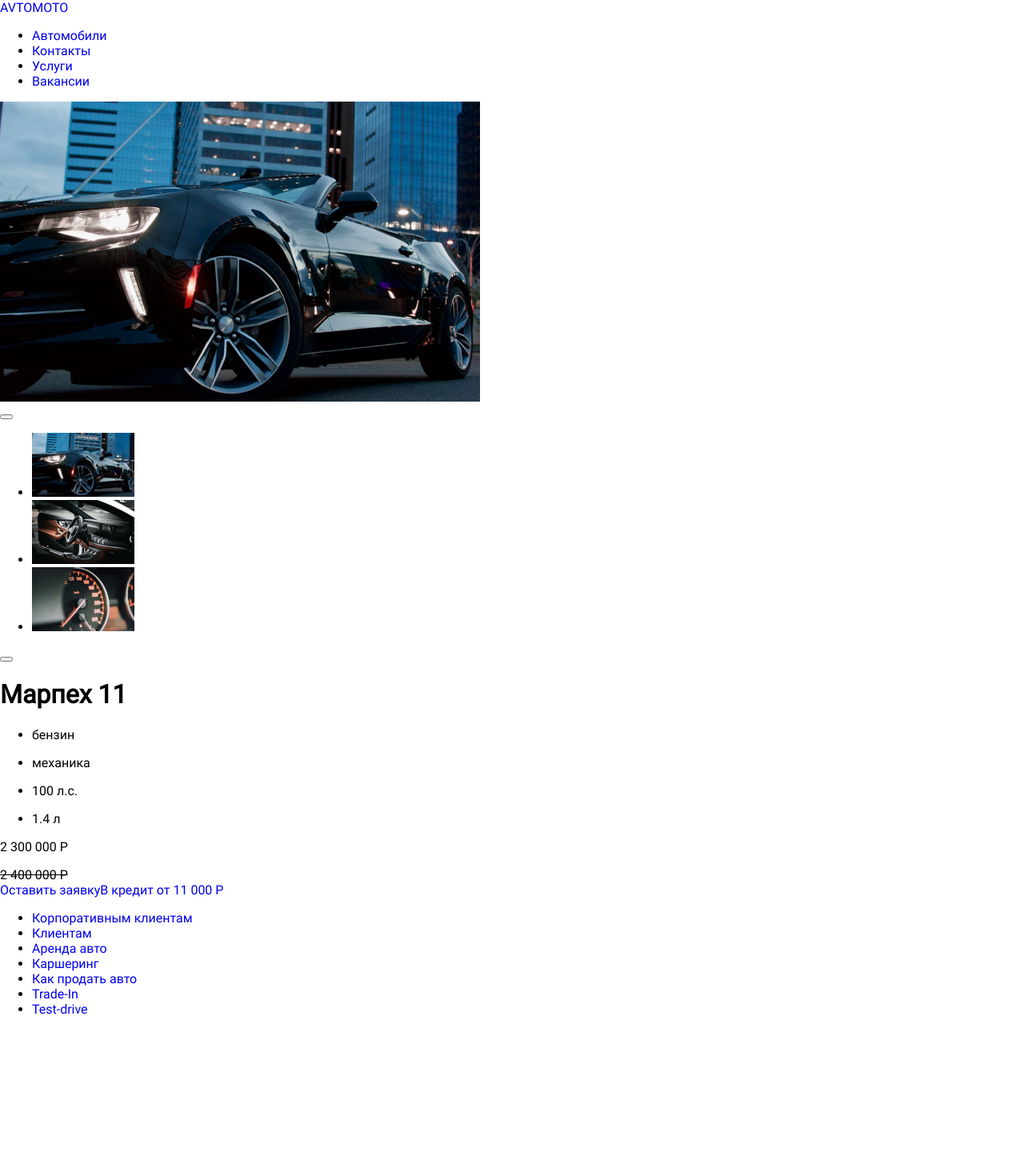
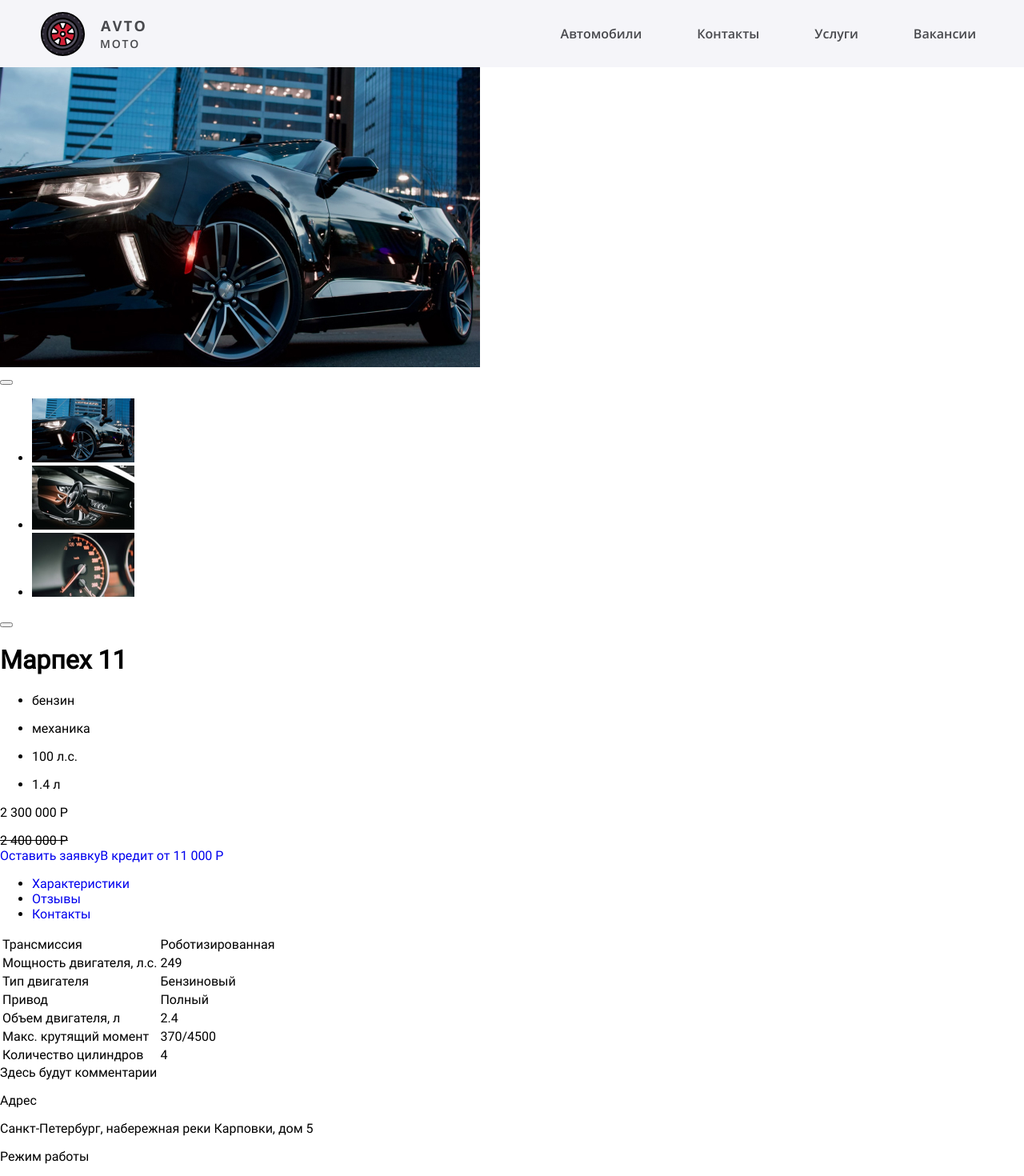
Before and after one commit to KaiZen-prog/avto-moto, a React app: page / in a window 1280 px wide. Shown: the top 1470 px of the page at 80% size. Before the commit the page ends 1287 px from the top, so only its background shows below. Built offline with nearby package versions, Linux system fonts and the light colour scheme; a web font is replaced by a local one.

Commit message:
Добавляет стилизованный хедер

```diff
--- a/src/components/app.jsx
+++ b/src/components/app.jsx
@@ -1,8 +1,8 @@
 import React from "react";
 import Header from "./header";
-import Slider from "./slider";
+import PromoSlider from "./promo-slider";
 import ProductCard from "./product-card";
-import Tab from "./tab";
+import InfoSlider from "./info-slider";
 import Footer from "./footer";
 
 const App = () => {
@@ -10,9 +10,9 @@ const App = () => {
     <>
       <Header/>
       <main>
-        <Slider/>
+        <PromoSlider/>
         <ProductCard/>
-        <Tab/>
+        <InfoSlider/>
       </main>
       <Footer/>
     </>
--- a/src/components/header.jsx
+++ b/src/components/header.jsx
@@ -3,27 +3,29 @@ import React from "react";
 const Header = () => {
   return (
     <header className="header">
+      <div className="header__wrapper">
         <a className="header__logo" href="#">
-        <span className="header__company--bigger">AVTO</span>
-        <span className="header__company--smaller">MOTO</span>
+          <p className="header__company header__company--bigger">AVTO</p>
+          <p className="header__company header__company--smaller">MOTO</p>
         </a>
 
         <nav className="header__nav">
           <ul className="header__nav-list">
-          <li className="header__nav-item">
+            <li>
               <a className="header__nav-link" href="#">Автомобили</a>
             </li>
-          <li className="header__nav-item">
+            <li>
               <a className="header__nav-link" href="#">Контакты</a>
             </li>
-          <li className="header__nav-item">
+            <li>
               <a className="header__nav-link header__nav-link--current" href="#">Услуги</a>
             </li>
-          <li className="header__nav-item">
+            <li>
               <a className="header__nav-link" href="#">Вакансии</a>
             </li>
           </ul>
         </nav>
+      </div>
     </header>
   );
 };
--- /dev/null
+++ b/src/components/info-slider.jsx
@@ -0,0 +1,142 @@
+import React from "react";
+
+const InfoSlider = () => {
+  return (
+    <div>
+      <div className="info-slider">
+        <ul className="info-slider__buttons-list">
+          <li>
+            <a className="info-slider__buttons-item info-slider__buttons-item--active" href="#nowhere">Характеристики</a>
+          </li>
+
+          <li>
+            <a className="info-slider__buttons-item" href="#nowhere">Отзывы</a>
+          </li>
+
+          <li>
+            <a className="info-slider__buttons-item" href="#nowhere">Контакты</a>
+          </li>
+        </ul>
+
+        <div className="info-slider__slides">
+          <div className="info-slider__slide info-slider__slide--active">
+            <table className="info-slider__parameters">
+              <tr className="info-slider__parameter">
+                <td className="info-slider__value">
+                  Трансмиссия
+                </td>
+
+                <td className="card__value">
+                  Роботизированная
+                </td>
+              </tr>
+
+              <tr className="info-slider__parameter">
+                <td className="info-slider__value">
+                  Мощность двигателя, л.с.
+                </td>
+
+                <td className="card__value">
+                  249
+                </td>
+              </tr>
+
+              <tr className="info-slider__parameter">
+                <td className="info-slider__value">
+                  Тип двигателя
+                </td>
+
+                <td className="card__value">
+                  Бензиновый
+                </td>
+              </tr>
+
+              <tr className="info-slider__parameter">
+                <td className="info-slider__value">
+                  Привод
+                </td>
+
+                <td className="card__value">
+                  Полный
+                </td>
+              </tr>
+
+              <tr className="info-slider__parameter">
+                <td className="info-slider__value">
+                  Объем двигателя, л
+                </td>
+
+                <td className="card__value">
+                  2.4
+                </td>
+              </tr>
+
+              <tr className="info-slider__parameter">
+                <td className="info-slider__value">
+                  Макс. крутящий момент
+                </td>
+
+                <td className="card__value">
+                  370/4500
+                </td>
+              </tr>
+
+              <tr className="info-slider__parameter">
+                <td className="info-slider__value">
+                  Количество цилиндров
+                </td>
+
+                <td className="card__value">
+                  4
+                </td>
+              </tr>
+            </table>
+          </div>
+
+          <div className="info-slider__slide">
+            Здесь будут комментарии
+          </div>
+
+          <div className="info-slider__slide">
+            <div className="info-slider__contacts-block">
+              <p className="info-slider__contacts-title">
+                Адрес
+              </p>
+              <p className="info-slider__contacts-line">
+                Санкт-Петербург, набережная реки Карповки, дом 5
+              </p>
+
+              <p className="info-slider__contacts-title">
+                Режим работы
+              </p>
+              <p className="info-slider__contacts-line">
+                Ежедневно, с 10:00 до 21:00
+              </p>
+
+              <p className="info-slider__contacts-title">
+                Телефон
+              </p>
+              <p className="info-slider__contacts-line">
+                8 (800) 333-55-99
+              </p>
+
+              <p className="info-slider__contacts-title">
+                E-mail
+              </p>
+              <p className="info-slider__contacts-line">
+                info@avto-moto.ru
+              </p>
+            </div>
+            <div className="info-slider__map">
+              Здесь будет карта
+            </div>
+          </div>
+        </div>
+      </div>
+    </div>
+  );
+};
+
+InfoSlider.displayName = `InfoSlider`;
+
+export default InfoSlider;
--- /dev/null
+++ b/src/components/promo-slider.jsx
@@ -0,0 +1,32 @@
+import React from "react";
+
+const PromoSlider = () => {
+  return (
+    <div className="promo-slider">
+      <div className="promo-slider__slide">
+        <img className="promo-slider__preview-image" src="img/desktop-slide-1.jpg" width="600" height="375" alt="превью автомобиля"/>
+      </div>
+      <div className="promo-slider__panel">
+        <button className="promo-slider__left" type="button"></button>
+
+        <ul className="promo-slider__preview-list">
+          <li className="promo-slider__preview--item">
+            <img className="promo-slider__preview-image" src="img/preview-1.jpg" width="128" height="80" alt="превью автомобиля"/>
+          </li>
+          <li className="promo-slider__preview--item">
+            <img className="promo-slider__preview-image" src="../img/preview-2.jpg" width="128" height="80" alt="превью автомобиля"/>
+          </li>
+          <li className="promo-slider__preview--item">
+            <img className="promo-slider__preview-image" src="./img/preview-3.jpg" width="128" height="80" alt="превью автомобиля"/>
+          </li>
+        </ul>
+
+        <button className="promo-slider__right" type="button"></button>
+      </div>
+    </div>
+  );
+};
+
+PromoSlider.displayName = `PromoSlider`;
+
+export default PromoSlider;
--- a/src/components/slider.jsx
+++ /dev/null
@@ -1,32 +0,0 @@
-import React from "react";
-
-const Slider = () => {
-  return (
-    <div className="slider">
-      <div className="slider__slide">
-        <img className="slider__preview-image" src="img/desktop-slide-1.jpg" width="600" height="375" alt="превью автомобиля"/>
-      </div>
-      <div className="slider__panel">
-        <button className="slider__left" type="button"></button>
-
-        <ul className="slider__preview-list">
-          <li className="slider__preview--item">
-            <img className="slider__preview-image" src="img/preview-1.jpg" width="128" height="80" alt="превью автомобиля"/>
-          </li>
-          <li className="slider__preview--item">
-            <img className="slider__preview-image" src="../img/preview-2.jpg" width="128" height="80" alt="превью автомобиля"/>
-          </li>
-          <li className="slider__preview--item">
-            <img className="slider__preview-image" src="./img/preview-3.jpg" width="128" height="80" alt="превью автомобиля"/>
-          </li>
-        </ul>
-
-        <button className="slider__right" type="button"></button>
-      </div>
-    </div>
-  );
-};
-
-Slider.displayName = `Slider`;
-
-export default Slider;
--- a/src/components/tab.jsx
+++ /dev/null
@@ -1,12 +0,0 @@
-import React from "react";
-
-const Tab = () => {
-  return (
-    <div className="tab">
-    </div>
-  );
-};
-
-Tab.displayName = `Tab`;
-
-export default Tab;
--- a/src/sass/header.scss
+++ b/src/sass/header.scss
@@ -0,0 +1,90 @@
+.header {
+  background-color: $color-grey;
+}
+
+.header__wrapper {
+  display: flex;
+
+  width: $page-container-width;
+  min-height: 84px;
+
+  font-weight: 400;
+
+  margin: 0 auto;
+}
+
+.header__logo {
+  position: relative;
+
+  padding-top: 20px;
+  padding-left: 85px;
+
+  font-weight: 700;
+  font-size: 20px;
+  color: $color-dark;
+
+  line-height: 25px;
+  letter-spacing: 1.13em;
+
+  &::before {
+    content: "";
+    position: absolute;
+    display: block;
+
+    width: 55px;
+    height: 55px;
+
+    background-image: url("../img/logo.svg");
+    background-repeat: no-repeat;
+
+    top: 15px;
+    left: 11px;
+  }
+}
+
+.header__company {
+  font-family: "Open Sans", "Arial", sans-serif;
+  font-style: normal;
+  font-weight: bold;
+  font-size: 18px;
+  line-height: 25px;
+  letter-spacing: 0.13em;
+
+  margin: 0;
+
+  &--bigger {
+  padding-left: 1px;
+  }
+
+  &--smaller {
+    font-weight: 600;
+    font-size: 14px;
+    line-height: 19px;
+  }
+}
+
+.header__nav {
+  margin-left: auto;
+}
+
+.header__nav-list {
+  list-style: none;
+  display: flex;
+
+  margin: 0;
+  padding-left: 44px;
+}
+
+.header__nav-link {
+  display: block;
+  text-align: center;
+
+  font-family: "Open Sans", "Arial", sans-serif;
+  font-weight: 600;
+  font-size: 16px;
+  line-height: 22px;
+  color: #48494D;
+
+  margin-left: 29px;
+  padding: 31px 20px 30px 20px;
+}
--- a/src/sass/style.scss
+++ b/src/sass/style.scss
@@ -2,7 +2,7 @@
 @import "scaffolding";
 @import "mixins";
 @import "header";
-@import "slider";
+@import "promo-slider";
 @import "product-card";
 @import "tab";
 @import "footer";
--- a/src/sass/variables.scss
+++ b/src/sass/variables.scss
@@ -0,0 +1,5 @@
+$page-width: 1366px;
+$page-container-width: 1200px;
+
+$color-grey: #F5F5F9;
+$color-dark: #48494D;
```
Also changed, not shown: src/img/logo.svg (renamed from public/img/logo.svg), src/sass/promo-slider.scss (added), src/sass/slider.scss (deleted). Lines whose indentation alone changed are shown as unchanged.
